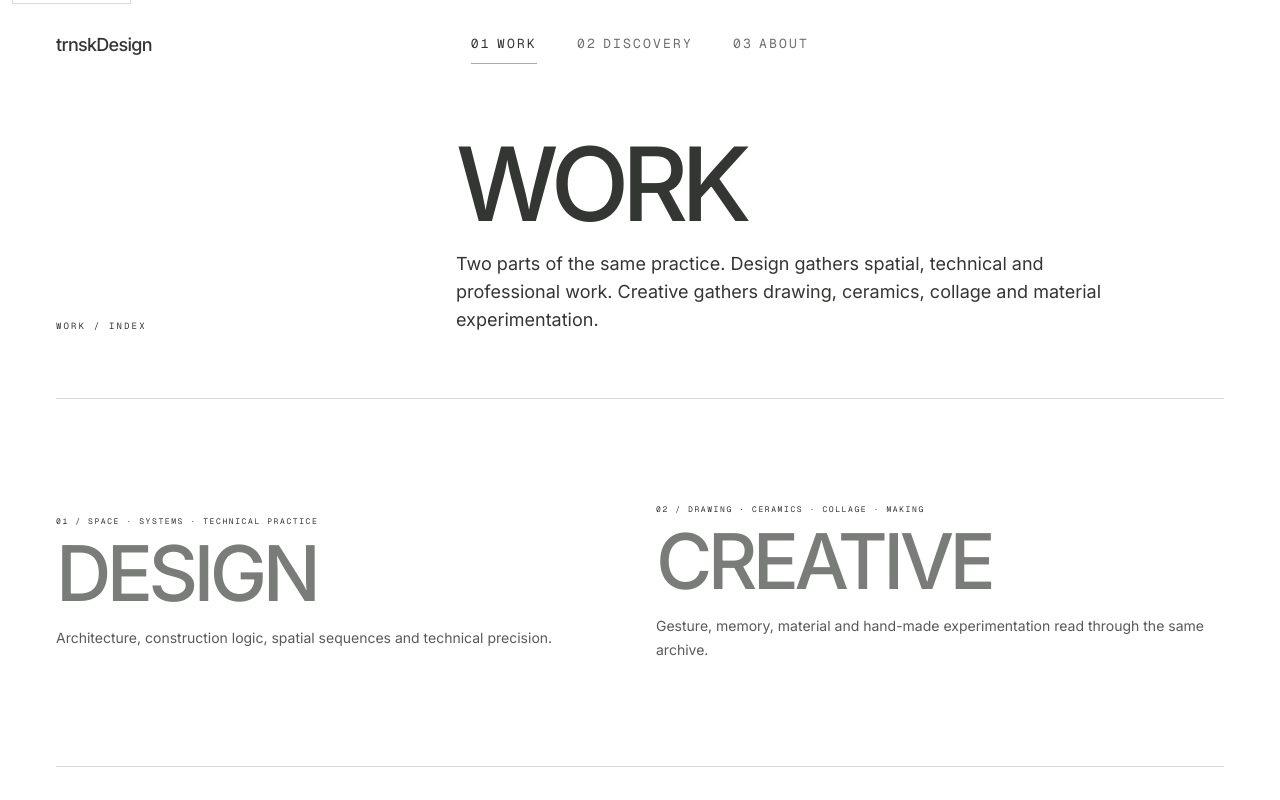
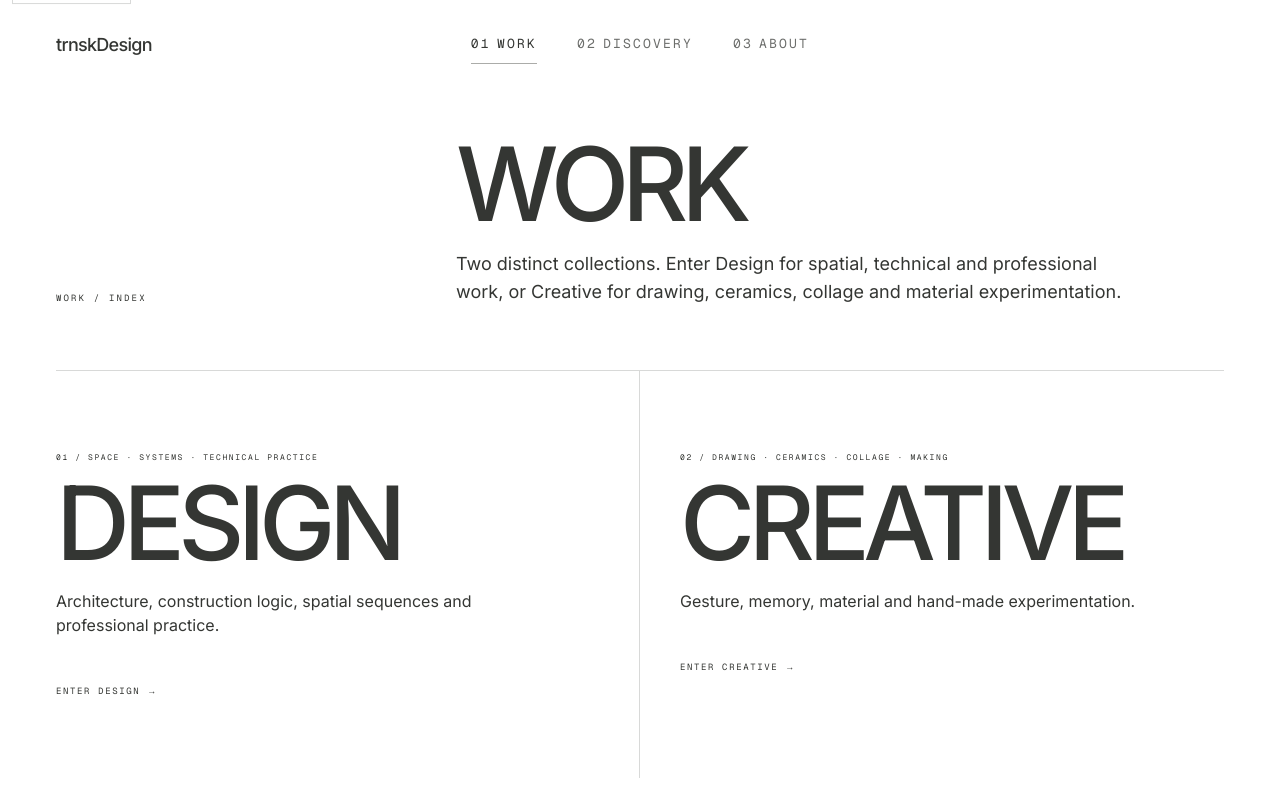
Before and after one commit to Mercy1o/tsiaro-portfolio, a Next.js app: page /work in a window 1280 px wide. Shown: the top 800 px of the page. Built offline with nearby package versions, Linux system fonts and the light colour scheme; no server answers.

Commit message:
refactor: make Work a landing page for Design and Creative

```diff
--- a/app/work/page.tsx
+++ b/app/work/page.tsx
@@ -1,5 +1,6 @@
 import type { Metadata } from "next";
-import PortfolioSelector, { type PortfolioMode } from "@/components/PortfolioSelector";
+import Link from "next/link";
+import { redirect } from "next/navigation";
 
 export const metadata: Metadata = {
   title: "Work",
@@ -12,25 +13,50 @@ export default async function WorkPage({
   searchParams: Promise<{ portfolio?: string }>;
 }) {
   const { portfolio } = await searchParams;
-  const initialMode: PortfolioMode | null =
-    portfolio === "design" || portfolio === "creative" ? portfolio : null;
+
+  if (portfolio === "design") redirect("/work/design");
+  if (portfolio === "creative") redirect("/work/creative");
 
   return (
-    <main className="page-work relative min-h-screen overflow-hidden bg-transparent px-5 pb-28 pt-32 text-[#343633] md:px-10 md:pt-36 lg:px-14">
-      <div className="relative z-10 mx-auto max-w-[1600px]">
-        <header className="grid gap-8 pb-12 md:grid-cols-12 md:items-end md:pb-16">
+    <main className="page-work min-h-screen bg-white px-5 pb-28 pt-32 text-[#343633] md:px-10 md:pt-36 lg:px-14">
+      <div className="mx-auto max-w-[1600px]">
+        <header className="grid gap-8 border-b border-[#737873]/16 pb-12 md:grid-cols-12 md:items-end md:pb-16">
           <div className="md:col-span-3">
             <p className="font-mono text-[9px] uppercase tracking-[.24em] text-[#666963]/72">WORK / INDEX</p>
           </div>
           <div className="md:col-span-8 md:col-start-5">
             <h1 className="text-[clamp(4rem,8vw,8.5rem)] font-medium uppercase leading-[.8] tracking-[-.07em]">Work</h1>
             <p className="mt-6 max-w-2xl text-base leading-7 text-[#343633]/70 md:text-lg">
-              Two parts of the same practice. Design gathers spatial, technical and professional work. Creative gathers drawing, ceramics, collage and material experimentation.
+              Two distinct collections. Enter Design for spatial, technical and professional work, or Creative for drawing, ceramics, collage and material experimentation.
             </p>
           </div>
         </header>
 
-        <PortfolioSelector initialMode={initialMode} />
+        <section className="grid md:grid-cols-2">
+          <Link
+            href="/work/design"
+            className="group border-b border-[#737873]/16 py-14 md:border-b-0 md:border-r md:py-20 md:pr-10"
+          >
+            <p className="font-mono text-[8px] uppercase tracking-[.2em] text-[#666963]/62">01 / Space · Systems · Technical Practice</p>
+            <h2 className="mt-5 text-[clamp(4rem,8vw,8rem)] font-medium uppercase leading-[.8] tracking-[-.065em] transition-opacity group-hover:opacity-55">Design</h2>
+            <p className="mt-6 max-w-lg text-sm leading-6 text-[#343633]/68 md:text-base">
+              Architecture, construction logic, spatial sequences and professional practice.
+            </p>
+            <p className="mt-12 font-mono text-[9px] uppercase tracking-[.18em] text-[#666963]/68">Enter Design →</p>
+          </Link>
+
+          <Link
+            href="/work/creative"
+            className="group py-14 md:py-20 md:pl-10"
+          >
+            <p className="font-mono text-[8px] uppercase tracking-[.2em] text-[#666963]/62">02 / Drawing · Ceramics · Collage · Making</p>
+            <h2 className="mt-5 text-[clamp(4rem,8vw,8rem)] font-medium uppercase leading-[.8] tracking-[-.065em] transition-opacity group-hover:opacity-55">Creative</h2>
+            <p className="mt-6 max-w-lg text-sm leading-6 text-[#343633]/68 md:text-base">
+              Gesture, memory, material and hand-made experimentation.
+            </p>
+            <p className="mt-12 font-mono text-[9px] uppercase tracking-[.18em] text-[#666963]/68">Enter Creative →</p>
+          </Link>
+        </section>
       </div>
     </main>
   );
```
